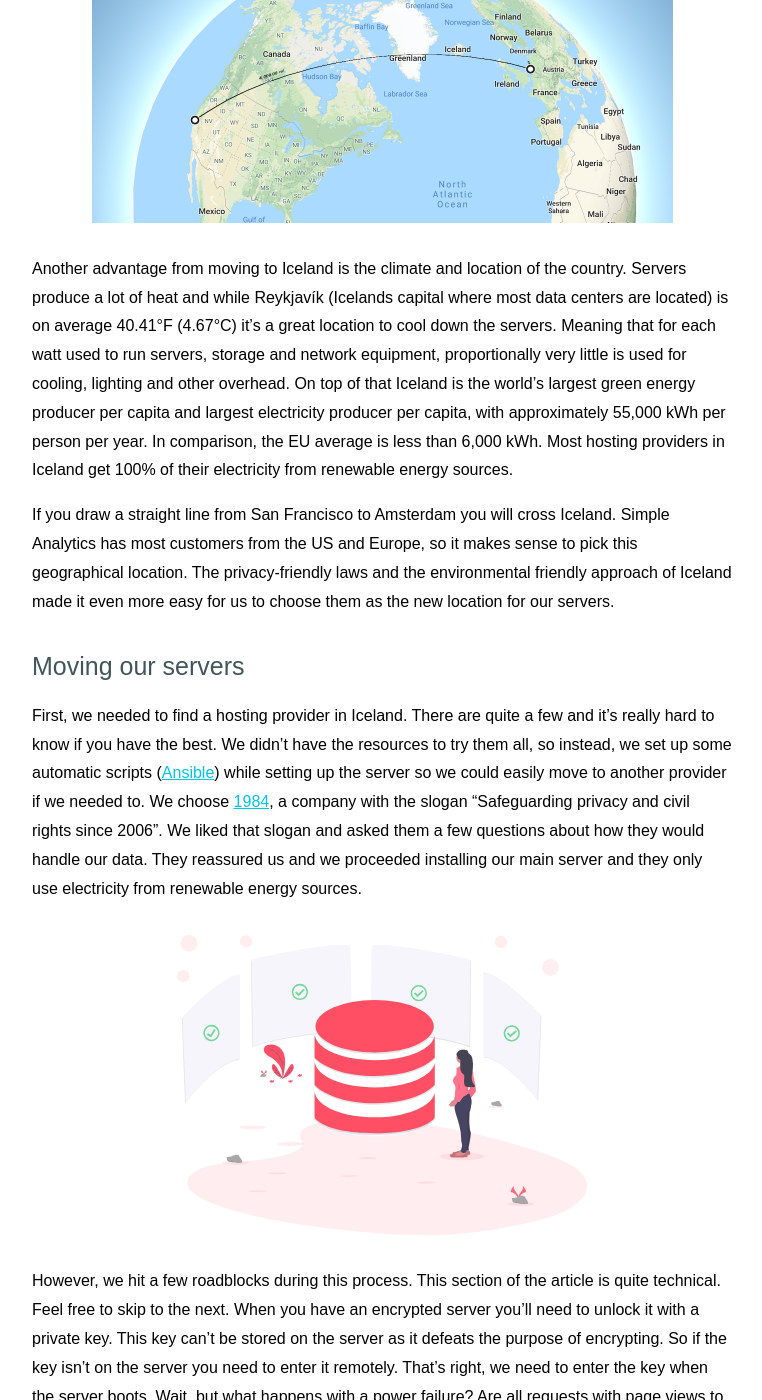
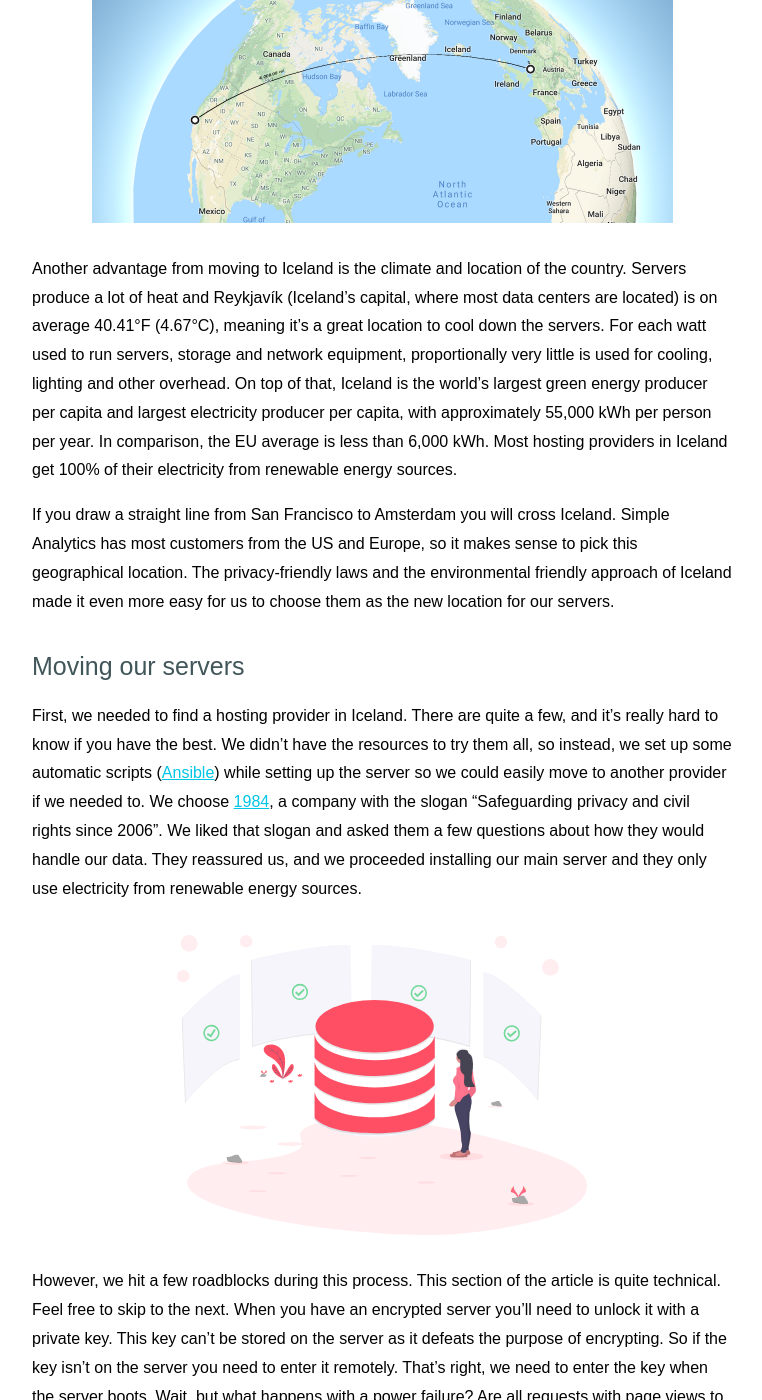
Before and after one commit to simpleanalytics/blog, a Jekyll site: the page built from _posts/2019-03-30-why-we-moved-our-servers-to-iceland.md, in a window 1280 px wide and 1400 px high, scrolled down 4074 px. Shown: the whole window, without its empty margins (108-870 px from the left). Built offline with Jekyll 4.4.1, drawn with Linux system fonts in a browser that asks for light colours; our own code applies the rules of GitHub Pages for plain Markdown files; comment, search, counter and statistics services are not loaded; some of the changed text lies outside the part shown.

Commit message:
Improved readibility and added commas

```diff
--- a/_posts/2019-03-30-why-we-moved-our-servers-to-iceland.md
+++ b/_posts/2019-03-30-why-we-moved-our-servers-to-iceland.md
@@ -14,7 +14,7 @@ In the last few months, we moved our servers gradually to Iceland. In this blog
 
 ## Why moving our servers?
 
-It all started with our website being added to [EasyList](https://easylist.to/). It's a list with domain names which are used by popular ad-blockers. I asked why Simple Analytics was added because we don't track visitors of our customers' websites. We even [respect](https://github.com/simpleanalytics/cdn.simpleanalytics.io/blob/fae87364ae6dc2e26827fb9438745a8ac0c8024d/hello.js#L41-L42) the "Do Not Track" settings in the browser.
+It all started with our website being added to [EasyList](https://easylist.to/). It's a list with domain names which are used by popular ad-blockers. I asked why Simple Analytics was added, because we don't track visitors of our customers' websites. We even [respect](https://github.com/simpleanalytics/cdn.simpleanalytics.io/blob/fae87364ae6dc2e26827fb9438745a8ac0c8024d/hello.js#L41-L42) the "Do Not Track" settings in the browser.
 
 So I [replied the following](https://github.com/easylist/easylist/pull/1855#issuecomment-440241758) to the [Pull Request on GitHub](https://github.com/easylist/easylist/pull/1855):
 
@@ -24,7 +24,7 @@ I got [a reply](https://github.com/easylist/easylist/pull/1855#issuecomment-4402
 
 > Everyone says what you are saying, but I don't want to see my requests sent to a US company (in your case, Digital Ocean [...]
 
-I didn't like this reply at first, but after sharing it with my community, people pointed it out to me that he indeed was correct about the fact the US government is able to access the data of our users. At that time, our servers were indeed running on Digital Ocean and they could pull out our drive and read our data.
+I didn't like this reply at first, but after sharing it with my community people pointed it out to me that he indeed was correct about the fact the US government is able to access the data of our users. At that time, our servers were indeed running on Digital Ocean and they could pull out our drive and read our data.
 
 <img class="limit-height" src="/images/safe.svg" alt="">
 
@@ -34,7 +34,7 @@ This challenged me to think where to move our servers.
 
 ## Our next location
 
-I started with some basic searches and I found a Wikipedia page on [Internet censorship and surveillance by country](https://en.wikipedia.org/wiki/Internet_censorship_and_surveillance_by_country#Reporters_Without_Borders). It contains a list of "Enemies of the Internet" by the Reporters without Borders, a Paris-based international non-governmental organization that advocates freedom of the press, which classifies a country as an enemy of the internet when "all of these countries mark themselves out not just for their capacity to censor news and information online but also for their almost systematic repression of Internet users."
+I started with some basic searches and found a Wikipedia page on [Internet censorship and surveillance by country](https://en.wikipedia.org/wiki/Internet_censorship_and_surveillance_by_country#Reporters_Without_Borders). It contains a list of "Enemies of the Internet" by the Reporters without Borders, a Paris-based international non-governmental organization that advocates freedom of the press, which classifies a country as an enemy of the internet when "all of these countries mark themselves out not just for their capacity to censor news and information online but also for their almost systematic repression of Internet users."
 
 Apart from this list, there is an alliance called [Five Eyes](https://en.wikipedia.org/wiki/Five_Eyes) a.k.a. FVEY. It's an alliance of Australia, Canada, New Zealand, the United Kingdom, and the United States. In recent years, documents have shown that they are intentionally spying on one another's citizens and sharing the collected information with each other in order to circumvent restrictive domestic regulations on spying ([sources](https://en.wikipedia.org/wiki/List_of_people_under_Five_Eyes_surveillance#cite_ref-8)). The former NSA contractor Edward Snowden, described the FVEY as a "supra-national intelligence organization that doesn't answer to the laws of its own countries." There are other countries working together with the FVEY in other international cooperatives including Denmark, France, the Netherlands, Norway, Belgium, Germany, Italy, Spain, and Sweden (so-called 14 Eyes). I couldn't find evidence of the 14 Eyes alliance abusing their combined intelligence.
 
@@ -42,7 +42,7 @@ Apart from this list, there is an alliance called [Five Eyes](https://en.wikiped
 
 At this point, we were pretty sure not to use any of the listed countries from the "Enemies of the Internet" list and just to be sure to skip the countries on the 14 Eyes alliance list. For Simple Analytics, this gave enough reason to avoid those countries for storing the data of our customers.
 
-The Wikipedia page earlier mentioned reads the following for Iceland:
+The Wikipedia page mentioned earlier reads the following for Iceland:
 
 > Censorship is prohibited by the Icelandic Constitution and there is a strong tradition of protecting freedom of expression that extends to the use of the Internet. [...]
 
@@ -60,13 +60,13 @@ Although, Iceland is somewhat following the laws of the European Economic Area,
 
 <img class="limit-height" src="/images/world-line-sf-ams.png" alt="">
 
-Another advantage from moving to Iceland is the climate and location of the country. Servers produce a lot of heat and while Reykjavík (Icelands capital where most data centers are located) is on average 40.41°F (4.67°C) it's a great location to cool down the servers. Meaning that for each watt used to run servers, storage and network equipment, proportionally very little is used for cooling, lighting and other overhead. On top of that Iceland is the world's largest green energy producer per capita and largest electricity producer per capita, with approximately 55,000 kWh per person per year. In comparison, the EU average is less than 6,000 kWh. Most hosting providers in Iceland get 100% of their electricity from renewable energy sources.
+Another advantage from moving to Iceland is the climate and location of the country. Servers produce a lot of heat and Reykjavík (Iceland's capital, where most data centers are located) is on average 40.41°F (4.67°C), meaning it's a great location to cool down the servers. For each watt used to run servers, storage and network equipment, proportionally very little is used for cooling, lighting and other overhead. On top of that, Iceland is the world's largest green energy producer per capita and largest electricity producer per capita, with approximately 55,000 kWh per person per year. In comparison, the EU average is less than 6,000 kWh. Most hosting providers in Iceland get 100% of their electricity from renewable energy sources.
 
 If you draw a straight line from San Francisco to Amsterdam you will cross Iceland. Simple Analytics has most customers from the US and Europe, so it makes sense to pick this geographical location. The privacy-friendly laws and the environmental friendly approach of Iceland made it even more easy for us to choose them as the new location for our servers.
 
 ## Moving our servers
 
-First, we needed to find a hosting provider in Iceland. There are quite a few and it's really hard to know if you have the best. We didn't have the resources to try them all, so instead, we set up some automatic scripts ([Ansible](https://en.wikipedia.org/wiki/Ansible_(software))) while setting up the server so we could easily move to another provider if we needed to. We choose [1984](https://1984hosting.com/), a company with the slogan "Safeguarding privacy and civil rights since 2006". We liked that slogan and asked them a few questions about how they would handle our data. They reassured us and we proceeded installing our main server and they only use electricity from renewable energy sources.
+First, we needed to find a hosting provider in Iceland. There are quite a few, and it's really hard to know if you have the best. We didn't have the resources to try them all, so instead, we set up some automatic scripts ([Ansible](https://en.wikipedia.org/wiki/Ansible_(software))) while setting up the server so we could easily move to another provider if we needed to. We choose [1984](https://1984hosting.com/), a company with the slogan "Safeguarding privacy and civil rights since 2006". We liked that slogan and asked them a few questions about how they would handle our data. They reassured us, and we proceeded installing our main server and they only use electricity from renewable energy sources.
 
 <img class="limit-height" src="/images/server-status.svg" alt="">
 
@@ -84,7 +84,7 @@ After moving our data from our old server to our new server in Iceland we were f
 
 At Simple Analytics we live by the saying: "Only store data you need." We only [collect](http://simpleanalytics.io/what-we-collect) the minimal.
 
-It's common practice to [soft delete](http://abstraction.blog/2015/06/28/soft-vs-hard-delete) data in applications. This means that the data is not really deleted but it's made inaccessible by the end user. We don't do this, if you delete your data, it's gone from our database. We use hard delete. _Note: it will be in our encrypted backups for a maximum of 90 days. In case of a bug we can retrieve this data._
+It's common practice to [soft delete](http://abstraction.blog/2015/06/28/soft-vs-hard-delete) data in applications. This means that the data is not really deleted but it's made inaccessible by the end user. We don't do this - if you delete your data, it's gone from our database. We use hard delete. _Note: it will be in our encrypted backups for a maximum of 90 days. In case of a bug we can retrieve this data._
 
 > We don't have delete_at fields ;-)
 
```
